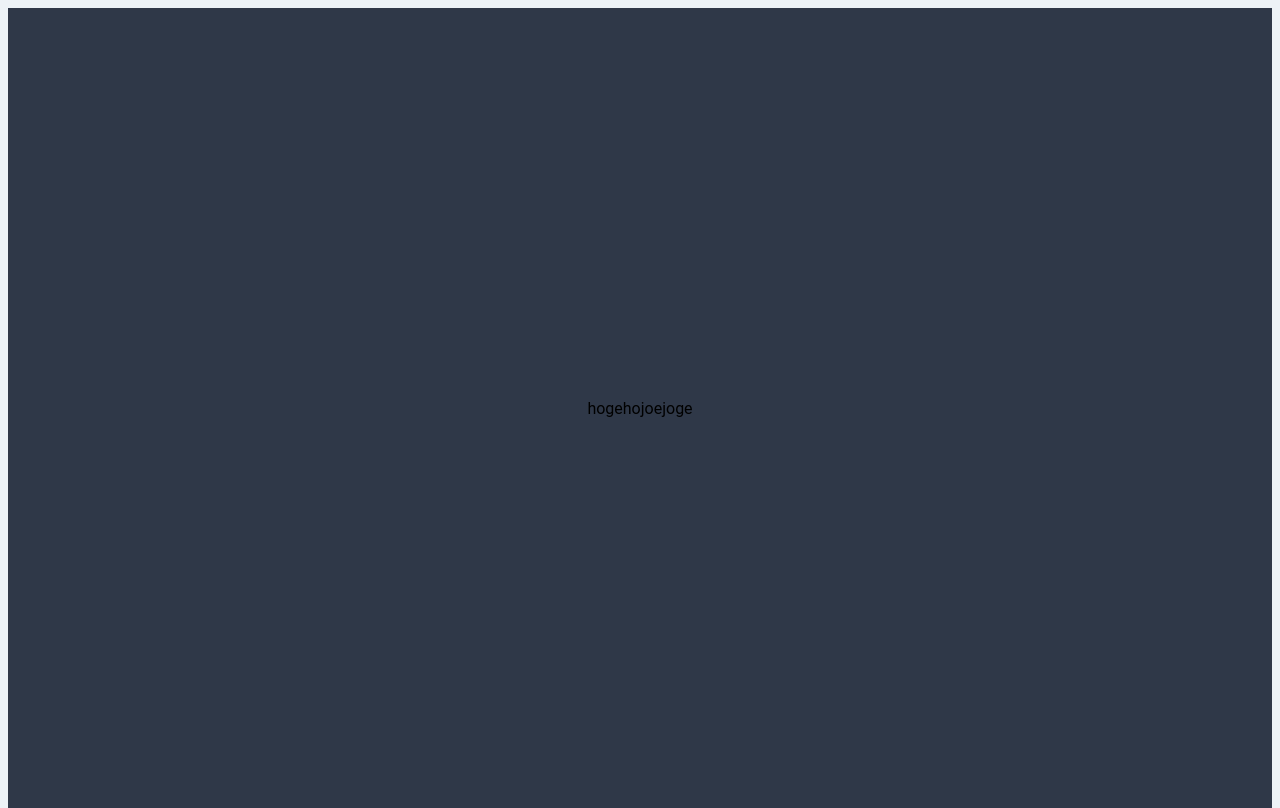
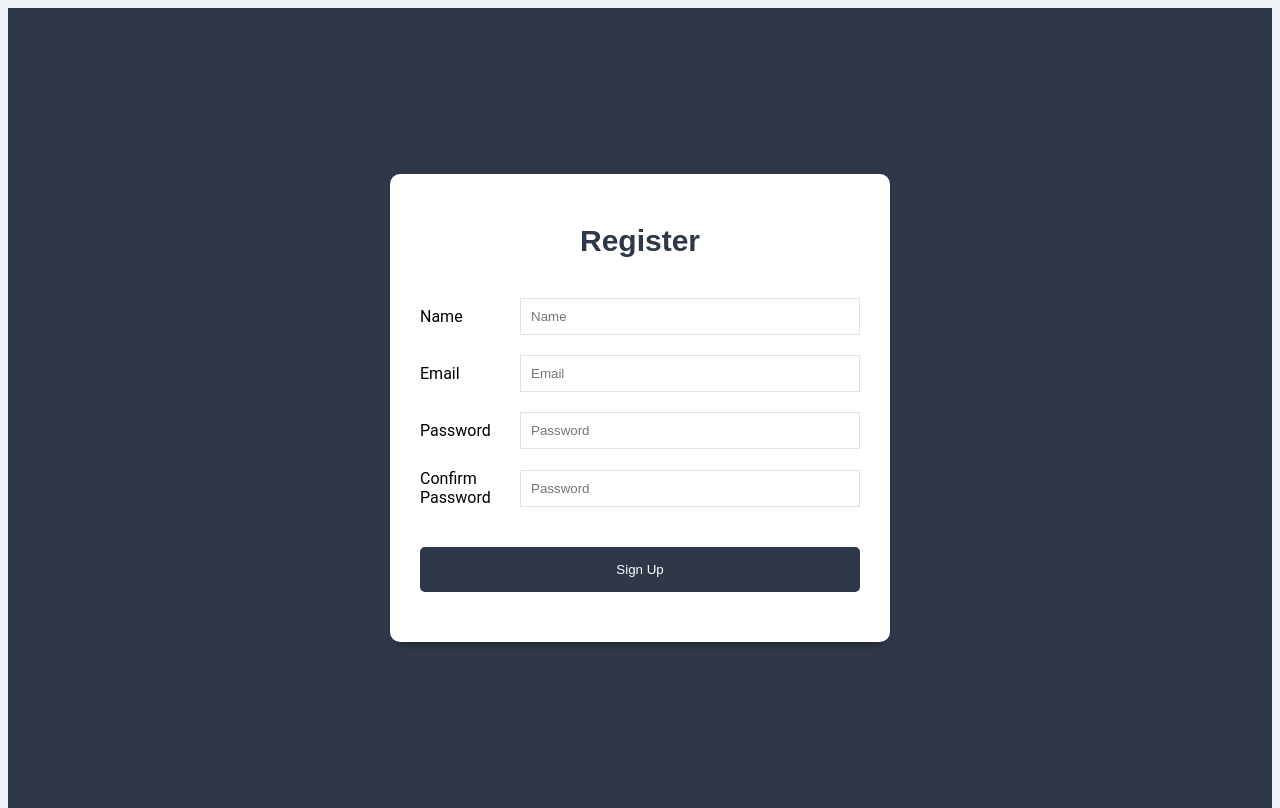
Before and after one commit to KeisukeYoshida0220/TodoApp-react-node-for-understanding, a React (Create React App) app in the folder client/: page / in a window 1280 px wide. Built offline with nearby package versions, Linux system fonts and the light colour scheme.

Commit message:
add form on register.js

```diff
--- a/client/src/components/auth/Register.js
+++ b/client/src/components/auth/Register.js
@@ -1,9 +1,74 @@
-import React from 'react';
+import React, {useState} from 'react';
 
 const Register = (props) => {
+
+  const [loginData, setLoginData] = useState({
+    name: '',
+    email: '',
+    password: '',
+    confirm: '',
+  })
+
+  const { name, email, password, confirm } = loginData;
+
   return(
     <div className="form-login">
-      <p>hogehojoejoge</p>
+      <div className="form-container dark-shadow">
+        <h1>Register</h1>
+        <form>
+          <div className="form-field">
+            <label>Name</label>
+            <input
+              type="text"
+              id="name"
+              name="name"
+              placeholder="Name"
+              value={name}
+            />
+          </div>
+
+          <div className="form-field">
+            <label>Email</label>
+            <input
+              type="email"
+              id="email"
+              name="email"
+              placeholder="Email"
+              value={email}
+            />
+          </div>
+
+          <div className="form-field">
+            <label>Password</label>
+            <input
+              type="password"
+              id="password"
+              name="password"
+              placeholder="Password"
+              value={password}
+            />
+          </div>
+
+          <div className="form-field">
+            <label>Confirm Password</label>
+            <input
+              type="password"
+              id="confirm"
+              name="confirm"
+              placeholder="Password"
+              value={confirm}
+            />
+          </div>
+
+          <div className="form-field">
+            <input
+              type="submit"
+              className="btn btn-primary btn-block"
+              value="Sign Up"
+            />
+          </div>
+        </form>
+      </div>
     </div>
   );
 }
```
